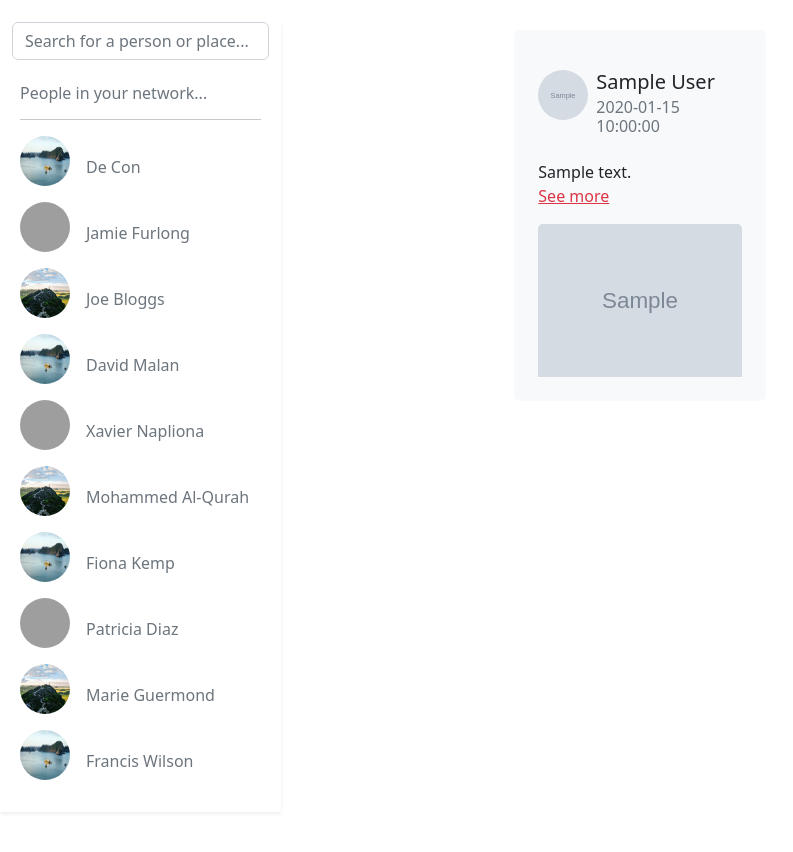
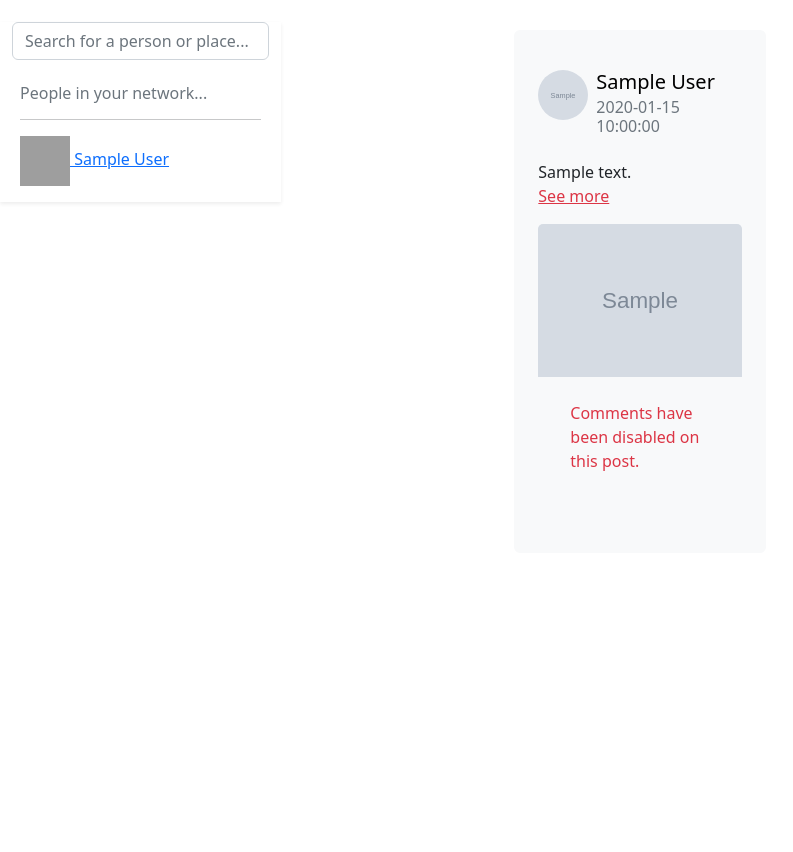
Before and after one commit to Heroskin12/vietsight, a Flask app: page /home in a window 1280 px wide. Shown: the part 82-934 px from the top of the page, without its empty margins (0-793 px from the left). Run offline with Flask 2, Linux system fonts and the light colour scheme; a user stored in the database is signed in; tables that the repository leaves empty hold one stand-in row (values such as "Sample post"); grey boxes marked "Sample" are stand-in pictures; grey boxes are pictures that could not be loaded.

Commit message:
Home Page Config
Home and Discover pages show user generated content.
Sidebar configured to show people in your network.

```diff
--- a/app/models.py
+++ b/app/models.py
@@ -106,7 +106,7 @@ class Post(db.Model):
     user_id = db.Column(db.Integer, db.ForeignKey('user.id'))
 
     def __repr__(self):
-        return '<Post {}, {}>'.format(self.body, self.image)
+        return '<Post {}, {}, {}>'.format(self.body, self.image, self.comments)
 
 @login.user_loader
 def load_user(id):
--- a/app/routes.py
+++ b/app/routes.py
@@ -146,7 +146,8 @@ def reset_password(token):
 def home():
     # Followed_Posts is a function hence why we call it.
     posts = current_user.followed_posts().all()
-    return render_template('home.html', title='Home', posts=posts)
+    followed_users = current_user.followed
+    return render_template('home.html', title='Home', posts=posts, followed_users=followed_users)
 
 @app.route('/explore')
 @login_required
@@ -277,7 +278,7 @@ def follow(username):
         current_user.follow(user)
         db.session.commit()
         flash('You are following {}'.format(username))
-        return redirect(url_for('user', username=username))
+        return redirect(url_for('profile', username=username))
     else:
         return redirect(url_for('home'))
 
--- a/app/templates/base.html
+++ b/app/templates/base.html
@@ -45,7 +45,7 @@
         <nav class="navbar navbar-expand-lg navbar-light bg-light fixed-top mb-5">
             <div class="container">
                 <!-- Logo -->
-                <a href="" class="navbar-brand">
+                <a href="{{url_for('home')}}" class="navbar-brand">
                     <span class="text-danger">Viet</span>Sight
                 </a>
 
--- a/app/templates/home.html
+++ b/app/templates/home.html
@@ -18,16 +18,18 @@
                                 <div class="friendsList px-2">
                                     <h6 class="text-muted">People in your network...</h6><hr>
                                     <ul class="px-0">
-                                        <li><a href="" class="text-decoration-none text-muted"><img src="halong3.jpg" alt="" class="card-added-images rounded rounded-5 me-3 mb-3">De Con</a></li>
-                                        <li><a href="" class="text-decoration-none text-muted"><img src="hillsvn.jpg" alt="" class="card-added-images rounded rounded-5 me-3 mb-3">Jamie Furlong</a></li>
-                                        <li><a href="" class="text-decoration-none text-muted"><img src="mountain.jpg" alt="" class="card-added-images rounded rounded-5 me-3 mb-3">Joe Bloggs</a></li>
-                                        <li><a href="" class="text-decoration-none text-muted"><img src="halong3.jpg" alt="" class="card-added-images rounded rounded-5 me-3 mb-3">David Malan</a></li>
-                                        <li><a href="" class="text-decoration-none text-muted"><img src="hillsvn.jpg" alt="" class="card-added-images rounded rounded-5 me-3 mb-3">Xavier Napliona</a></li>
-                                        <li><a href="" class="text-decoration-none text-muted"><img src="mountain.jpg" alt="" class="card-added-images rounded rounded-5 me-3 mb-3">Mohammed Al-Qurah</a></li>
-                                        <li><a href="" class="text-decoration-none text-muted"><img src="halong3.jpg" alt="" class="card-added-images rounded rounded-5 me-3 mb-3">Fiona Kemp</a></li>
-                                        <li><a href="" class="text-decoration-none text-muted"><img src="hillsvn.jpg" alt="" class="card-added-images rounded rounded-5 me-3 mb-3">Patricia Diaz</a></li>
-                                        <li><a href="" class="text-decoration-none text-muted"><img src="mountain.jpg" alt="" class="card-added-images rounded rounded-5 me-3 mb-3">Marie Guermond</a></li>
-                                        <li><a href="" class="text-decoration-none text-muted"><img src="halong3.jpg" alt="" class="card-added-images rounded rounded-5 me-3 mb-3">Francis Wilson</a></li>
+                                        {% for user in followed_users %}
+                                        <li><a href="{{url_for('profile', username=user.username)}}">
+                                            {% if user.profile_pic %}
+                                            <img src="/static/images/profile/user.profile_pic" alt="">
+                                            {% elif user.avatar %}
+                                                <img src="{{user.avatar(64)}}" alt="">
+                                            {% else %}
+                                            <img src="/static/images/mountain.jpg" alt="">
+                                            {% endif %}
+                                            {{user.firstName}} {{user.lastName}}</a>
+                                        </li>
+                                        {% endfor %}
                                     </ul>
                                 </div>
                             </div>
@@ -44,17 +46,25 @@
                             {% for post in posts %}
                             <div class="card mb-5 bg-light p-4 rounded rounded-2">
                                 <div class="card-body p-0 mb-3">
-                                    <div class="d-flex my-3">
-                                        <img src="/static/images/profile/{{post.author.profile_pic}}" alt="" class="card-added-images rounded rounded-5 me-2">
-                                        <div class="d-flex flex-column">
-                                            <h5 class="card-title">{{post.author.firstName}} {{post.author.lastName}}</h5>
-                                            <h6 class="card-subtitle mb-2 text-muted">{{post.timestamp}}</h6>
+                                    <a href="{{url_for('profile', username = post.author.username)}}" class="text-decoration-none">
+                                        <div class="d-flex my-3">
+                                            {% if post.author.profile_pic %}
+                                            <img src="/static/images/profile/{{post.author.profile_pic}}" alt="" class="card-added-images rounded rounded-5 me-2">
+                                            {% elif post.author.avatar %}
+                                            <img src="{{ post.author.avatar(64) }}" alt="" class="rounded rounded-5 ms-2">
+                                            {% else %}
+                                            <img src="/static/images/mountain.jpg" alt="" class="card-added-images rounded rounded-5 me-2">
+                                            {% endif %}
+                                            <div class="d-flex flex-column">
+                                                <h5 class="card-title text-black">{{post.author.firstName}} {{post.author.lastName}}</h5>
+                                                <h6 class="card-subtitle mb-2 text-muted">{{post.timestamp}}</h6>
+                                            </div>
                                         </div>
-                                    </div>
+                                    </a>
                                     <p class="card-text">{{post.body}} <a href="#" class="text-danger d-block">See more</a></p>
                                 </div>
                                 <img src="/static/images/posts/{{post.image}}" alt="" class="card-img-top">
-                                {% if posts.comments %}
+                                {% if post.comments == '1' %}
                                 <div class="card-body bg-light">
                                     <ul class="list-group list-group-flush">
                                         <li class="list-group-item bg-light mb-3">
@@ -76,6 +86,14 @@
                                         <li class="text-center text-danger list-group-item bg-light">View all Comments...</li>
                                     </ul>
                                 </div>
+                                {% else %}
+                                <div class="card-body bg-light">
+                                    <ul class="list-group list-group-flush">
+                                        <li class="list-group-item bg-light mb-3">
+                                            <p class="text-danger">Comments have been disabled on this post.</p>
+                                        </li>
+                                    </ul>
+                                </div>
                                 {% endif %}
                             </div>
                             {% endfor %}
--- a/app/templates/profile.html
+++ b/app/templates/profile.html
@@ -23,7 +23,7 @@
             <div class="container-lg">
                 <div class="row">
                     <div class="col d-flex justify-content-center">
-                        {% if current_user.cover_pic %}
+                        {% if user.cover_pic %}
                         <div id="coverPicDisplay"></div>
                         {% else %}
                         <div id="coverDefaultDisplay"></div>
@@ -38,7 +38,7 @@
                         <img src="{{ current_user.avatar(128) }}" alt="" class="rounded rounded-5 ms-2">
                         {% endif %}
                         <div class="pb-3">
-                            <h3>Jamie Furlong</h4>
+                            <h3>{{ user.firstName }} {{ user.lastName }}</h4>
                                 {% if user.caption %}<h6 class="text-muted">{{ user.caption }}</h6>{% endif %}
                                 {% if user.lastSeen %}<p>Last seen on: {{ user.lastSeen }}</p>{% endif %}
                                 <p>{{ user.followers.count() }} followers, {{ user.followed.count() }} following.</p>
```
Also changed, not shown: app.db.
